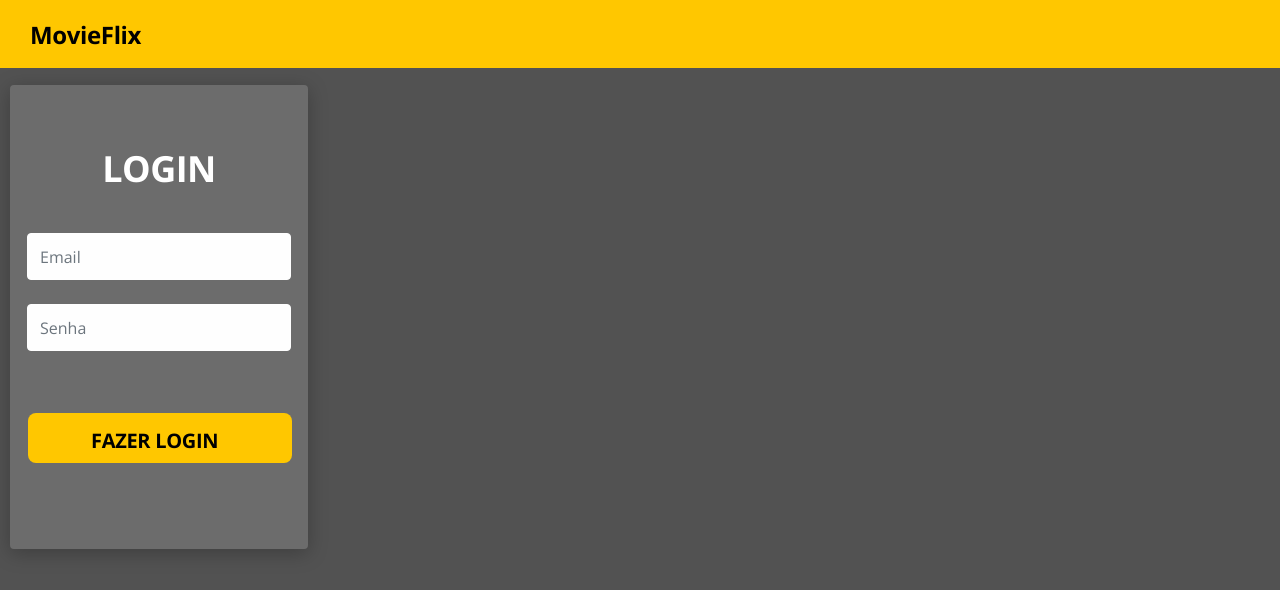
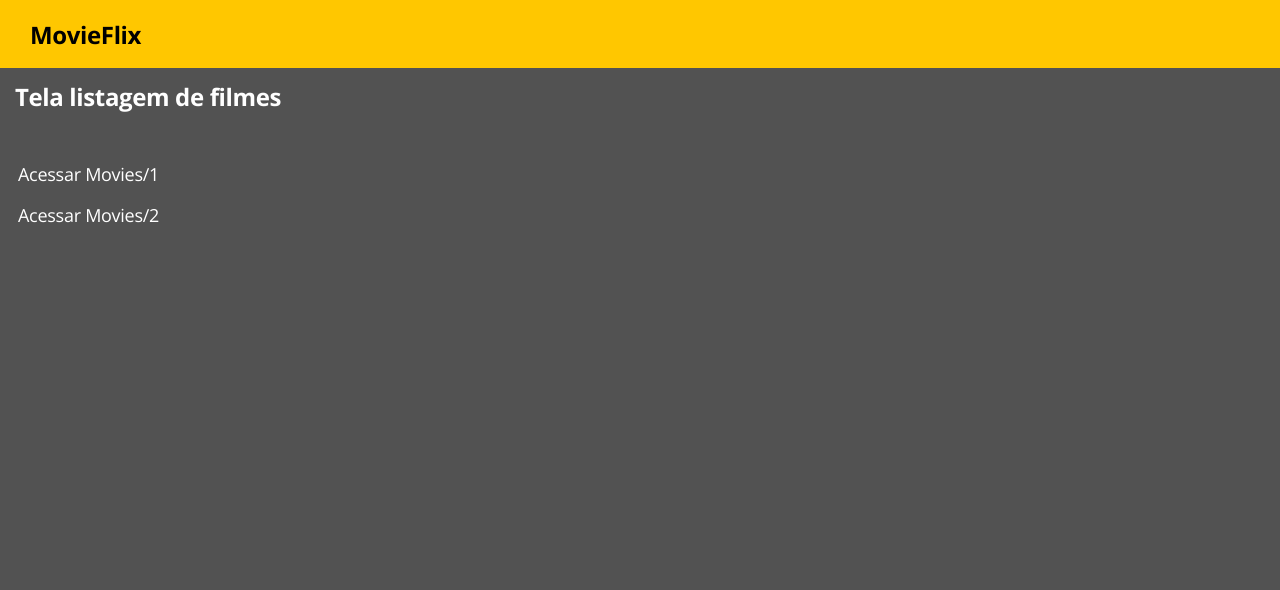
Before and after one commit to JonasRF/Desafio-Movieflix, a React (Create React App) app in the folder Frontend/: page / in a window 1280 px wide. Shown: the top 590 px of the page. Built offline with nearby package versions, Linux system fonts and the light colour scheme; no server answers.

Commit message:
Page movie

```diff
--- a/Frontend/package.json
+++ b/Frontend/package.json
@@ -11,6 +11,7 @@
     "@types/qs": "^6.9.7",
     "@types/react": "^17.0.0",
     "@types/react-dom": "^17.0.0",
+    "@types/react-router-dom": "^5.3.2",
     "axios": "^0.24.0",
     "bootstrap": "^5.1.3",
     "node-sass": "4.14.1",
@@ -18,6 +19,7 @@
     "react": "^17.0.2",
     "react-dom": "^17.0.2",
     "react-hook-form": "^7.20.5",
+    "react-router-dom": "^6.0.2",
     "react-scripts": "4.0.3",
     "typescript": "^4.1.2",
     "web-vitals": "^1.0.1"
--- a/Frontend/src/App.tsx
+++ b/Frontend/src/App.tsx
@@ -1,10 +1,10 @@
 import './assets/styles/custom.scss';
 import './App.css';
-import Login from './pages/Auth/Login';
+import Movie from './pages/Movie';
 
 function App() {
   return (
-    <Login />
+   <Movie />
   );
 }
 export default App;
--- /dev/null
+++ b/Frontend/src/pages/Movie/index.tsx
@@ -0,0 +1,22 @@
+import Navbar from '../../components/Navbar';
+import './styles.css';
+
+const Movie = () => {
+  return (
+    <>
+    <Navbar />
+    <div className="container-movie">
+      <h1>Tela listagem de filmes</h1>
+      <div className="link-details-movie">
+        <a href="link01">
+          <p>Acessar Movies/1</p>
+        </a>
+        <a href="link02">
+          <p>Acessar Movies/2</p>
+        </a>
+      </div>
+    </div>
+    </>
+  );
+};
+export default Movie;
--- /dev/null
+++ b/Frontend/src/pages/Movie/styles.css
@@ -0,0 +1,19 @@
+.container-movie h1 {
+  font-size: 24px;
+  line-height: 33px;
+  letter-spacing: -0.015em;
+  color: #ffffff;
+  mix-blend-mode: normal;
+  padding-top: 12px;
+  margin-left: 15px;
+  margin-bottom: 49px;
+}
+
+.link-details-movie{
+    font-size: 18px;
+line-height: 25px;
+letter-spacing: -0.015em;
+color: #FFFFFF;
+mix-blend-mode: normal;
+margin-left: 18px;
+}
```
Also changed, not shown: 1 other file (tests, documents, lock files or other folders).
